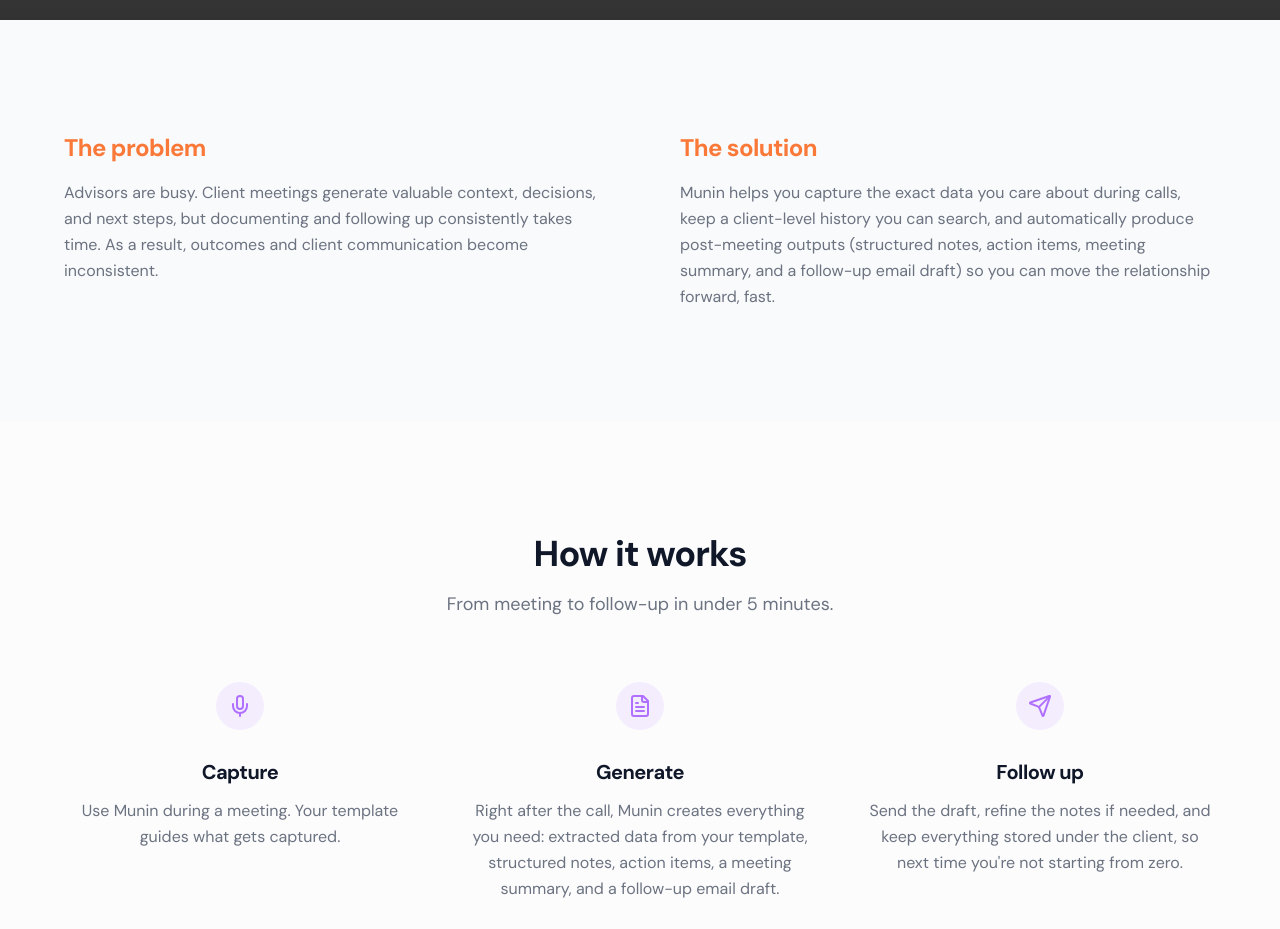
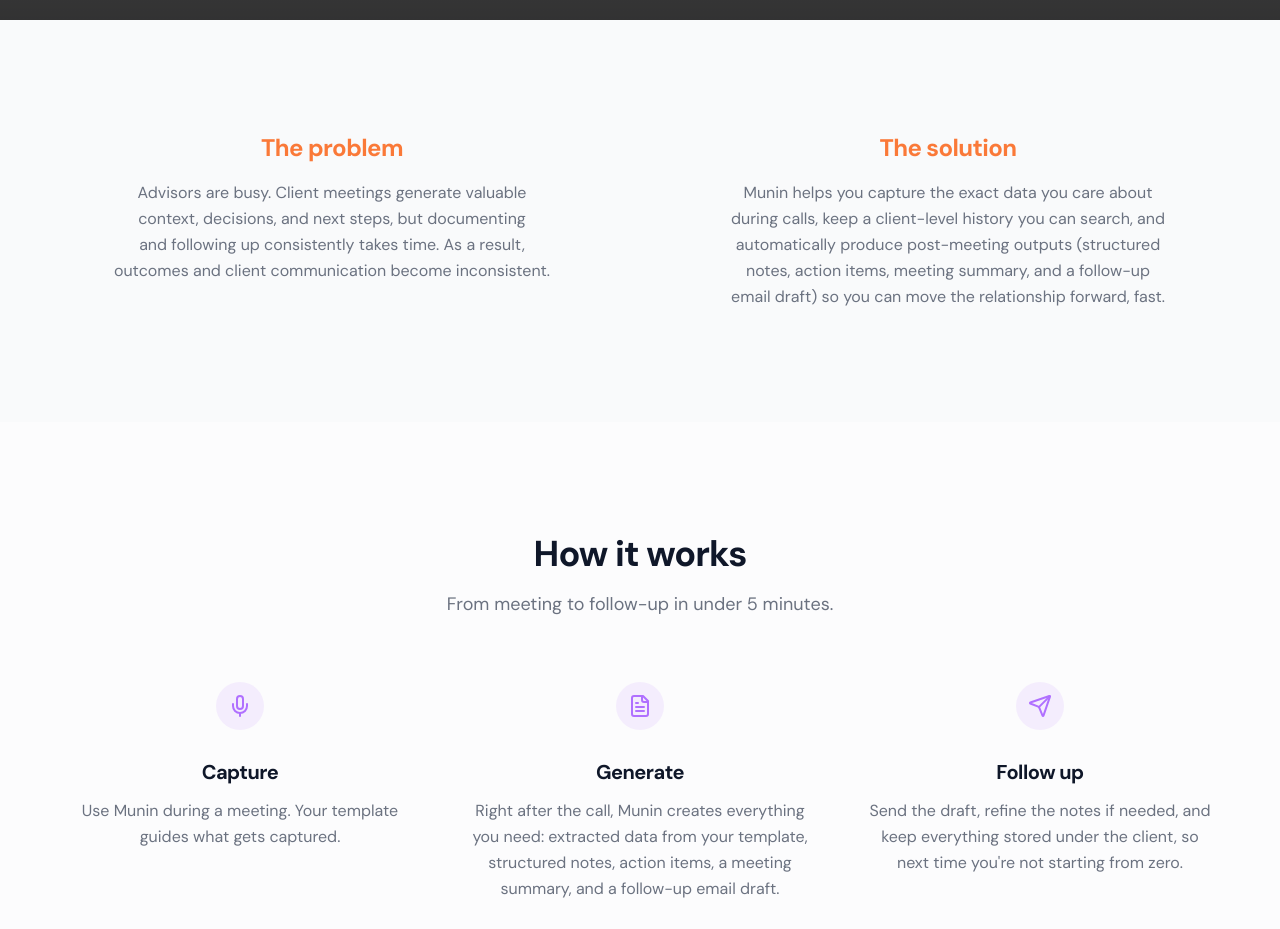
Before and after one commit to vpanait/munin-relaunch-landing-page, a React (Vite) app: page / in a window 1280 px wide. Shown: the part 780-1709 px from the top of the page. Built offline with nearby package versions, Linux system fonts and the light colour scheme; grey boxes are pictures that could not be loaded; the HTML template or start-up script is replaced by a standard one.

Commit message:
text updates

```diff
--- a/src/components/FAQ.tsx
+++ b/src/components/FAQ.tsx
@@ -29,7 +29,7 @@
   },
   {
     q: "How do I get started?",
-    a: "Create an account → (Optional) connect your calendar → run Munin in your next call or upload a past one.",
+    a: "Create an account → (Optional) connect your calendar → Run Munin in your next call or upload a past one.",
   },
 ];
 
--- a/src/components/Understanding.tsx
+++ b/src/components/Understanding.tsx
@@ -12,10 +12,10 @@
             transition={{ duration: 0.6 }}
             className="space-y-4"
           >
-            <h2 className="text-2xl font-serif font-bold text-secondary">
+            <h2 className="text-2xl font-serif font-bold text-secondary text-center">
               The problem
             </h2>
-            <p className="text-muted-foreground leading-relaxed">
+            <p className="text-muted-foreground leading-relaxed text-center text-balance">
               Advisors are busy. Client meetings generate valuable context, decisions, and next steps, but documenting and following up consistently takes time. As a result, outcomes and client communication become inconsistent.
             </p>
           </motion.div>
@@ -26,10 +26,10 @@
             transition={{ duration: 0.6, delay: 0.1 }}
             className="space-y-4"
           >
-            <h2 className="text-2xl font-serif font-bold text-secondary">
+            <h2 className="text-2xl font-serif font-bold text-secondary text-center">
               The solution
             </h2>
-            <p className="text-muted-foreground leading-relaxed">
+            <p className="text-muted-foreground leading-relaxed text-center text-balance">
               Munin helps you capture the exact data you care about during calls, keep a client-level history you can search, and automatically produce post-meeting outputs (structured notes, action items, meeting summary, and a follow-up email draft) so you can move the relationship forward, fast.
 
             </p>
```
